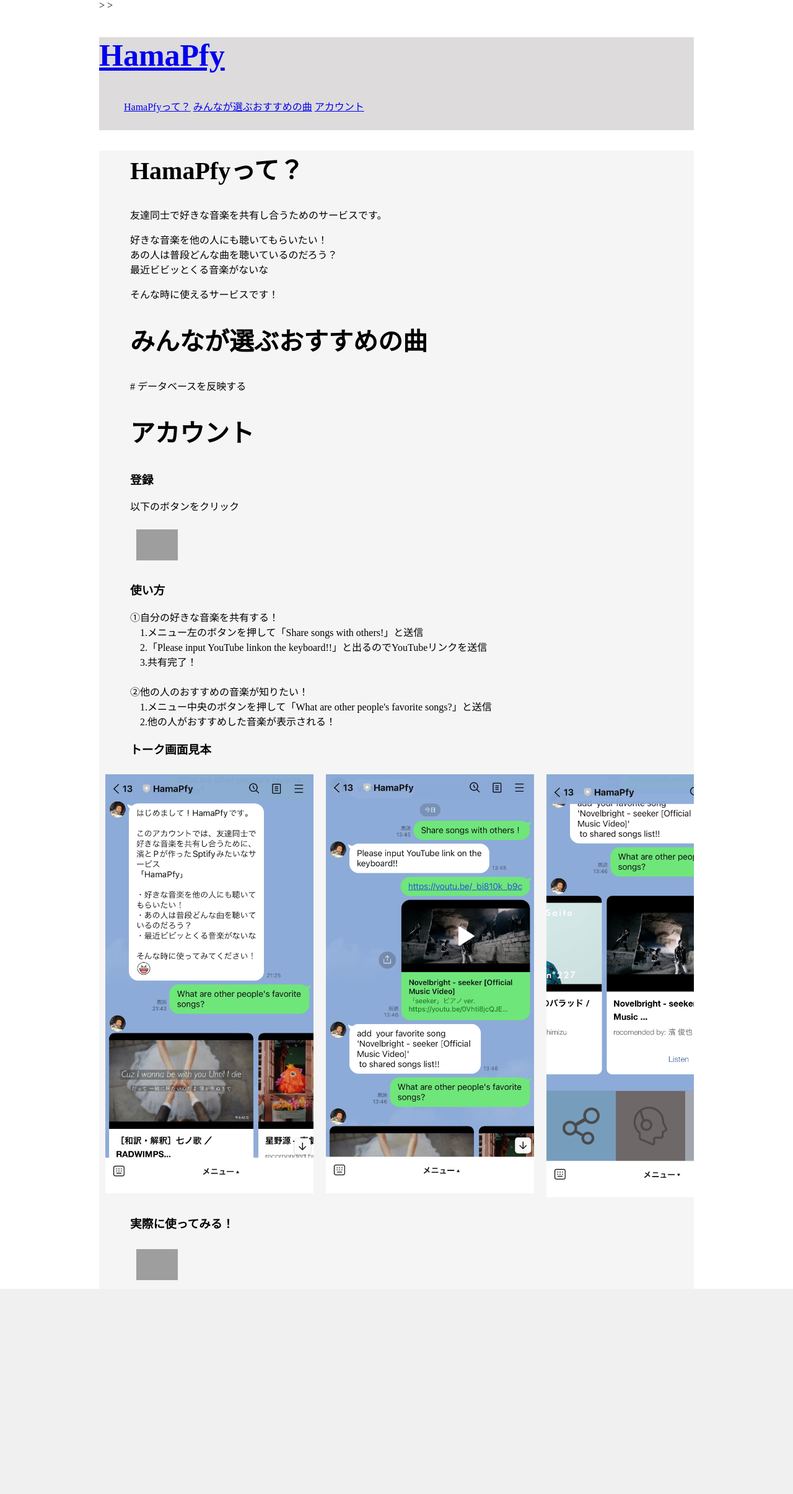
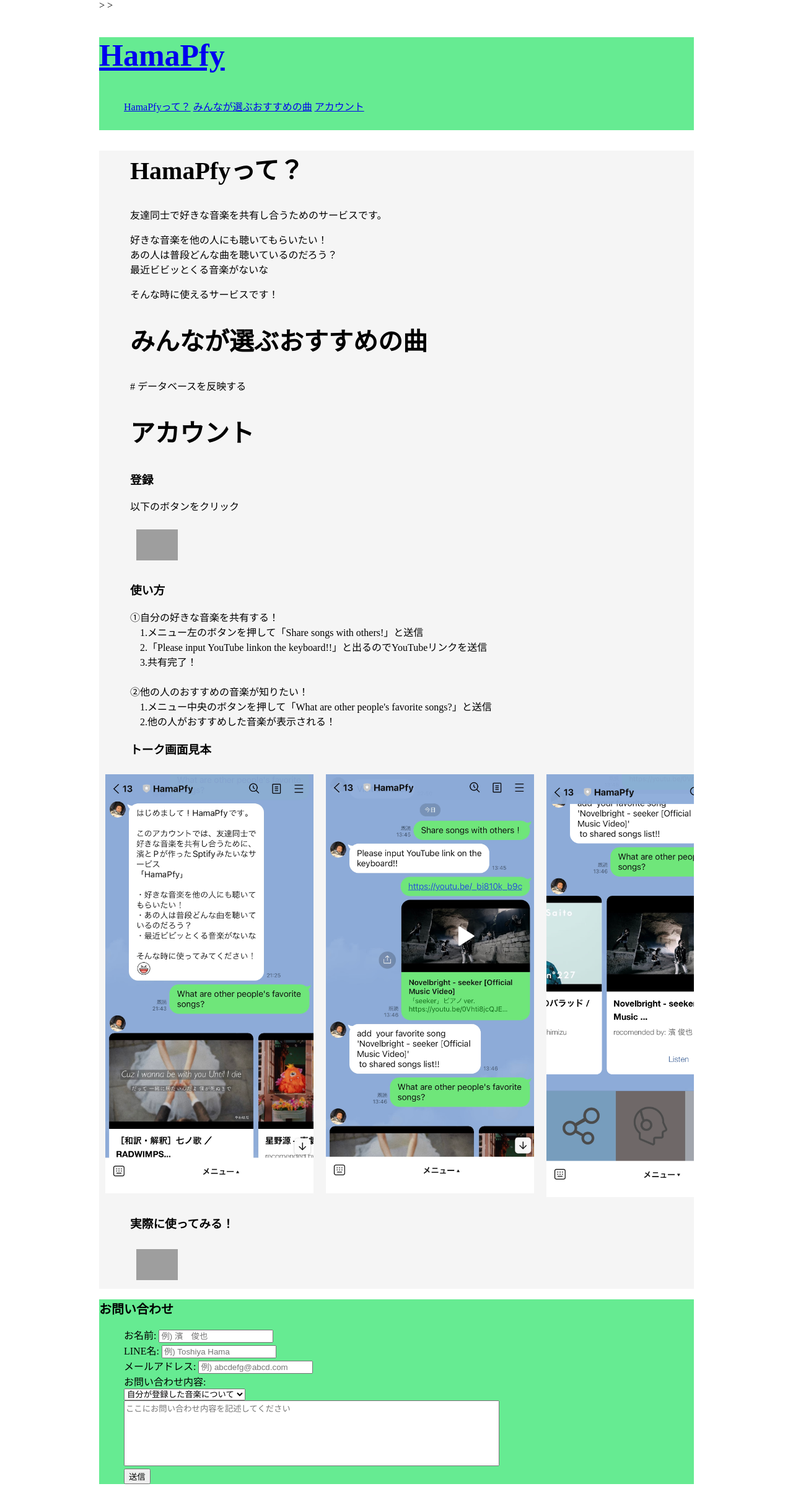
Before and after one commit to Hayato-7812/Line_chatbot, a Flask app: page / in a window 1280 px wide. Shown: the whole page at 62% size. Before the commit the page ends 2079 px from the top, so only its background shows below. Run offline with Flask 2, Linux system fonts and the light colour scheme; grey boxes are pictures that could not be loaded.

Commit message:
問い合わせフォームの作成

```diff
--- a/static/style.css
+++ b/static/style.css
@@ -4,7 +4,7 @@ body {
 }
 
 .header {
-    background-color: rgb(221, 219, 219);
+    background-color: rgb(102, 235, 146);
     height: 150px;
 }
 
@@ -46,9 +46,23 @@ h2 {
 
 }
 
-.footer {
-    background-color: antiquewhite;
-    height: 270px;
+.Footer {
+    background-color: rgb(102, 235, 146);
+    height: 500 px;
+}
+
+.Footer h1 {
+    font-size: 20px;
+}
+
+.Footer ul{
+    list-style-type: none;
+}
+
+textarea {
+    resize: none;
+    width: 600px;
+    height: 100px;
 }
 
 .talkimages {
@@ -56,6 +70,8 @@ h2 {
     overflow-x: scroll;
 }
 
+
+
 @media screen and (max-width: 1024px) {
 
 }
--- a/templates/index.html
+++ b/templates/index.html
@@ -97,6 +97,46 @@
 
         </div>
 
+    <!-- Footer -->
+    <section class="Footer">
+        <footer>
+            <h1>お問い合わせ</h1>
+            <form action="" method="post">
+                <ul>
+                    <li>
+                        <label for="rendou">お名前: </label>
+                        <input id="rendou" type="text" name="yourname" placeholder="例) 濱　俊也">
+                    </li>
+                    <li>
+                        <label for="rendou">LINE名: </label>
+                        <input id="rendou" type="text" name="LINEname" placeholder="例) Toshiya Hama">
+                    </li>
+                    <li>
+                        <label for="mail">メールアドレス: </label>
+                        <input id="mail" type="email" name="mail" placeholder="例) abcdefg@abcd.com">
+                    </li>
+                    <li>
+                        <label for="comment">お問い合わせ内容:</label>
+                        <li>
+                        <select name="お問い合わせ内容" id="お問い合わせ内容">
+                            <option value="db1">自分が登録した音楽について</option>
+                            <option value="db2">他人が登録した音楽について</option>
+                            <option value="db_del">音楽を削除してほしい</option>
+                            <option value="claim">機能について(改善・要望)</option>
+                            <option value="else">その他</option>
+                        </select>
+                        </li>
+                        <li>
+                            <textarea name="comment" id="comment" placeholder="ここにお問い合わせ内容を記述してください"></textarea>
+                        </li>
+                        <li>
+                            <input type="submit" value="送信">
+                        </li>
+                    </li>
+                </ul>
+            </form>
+        </footer>
+    </section>
     </div>
 </body>
 
```
